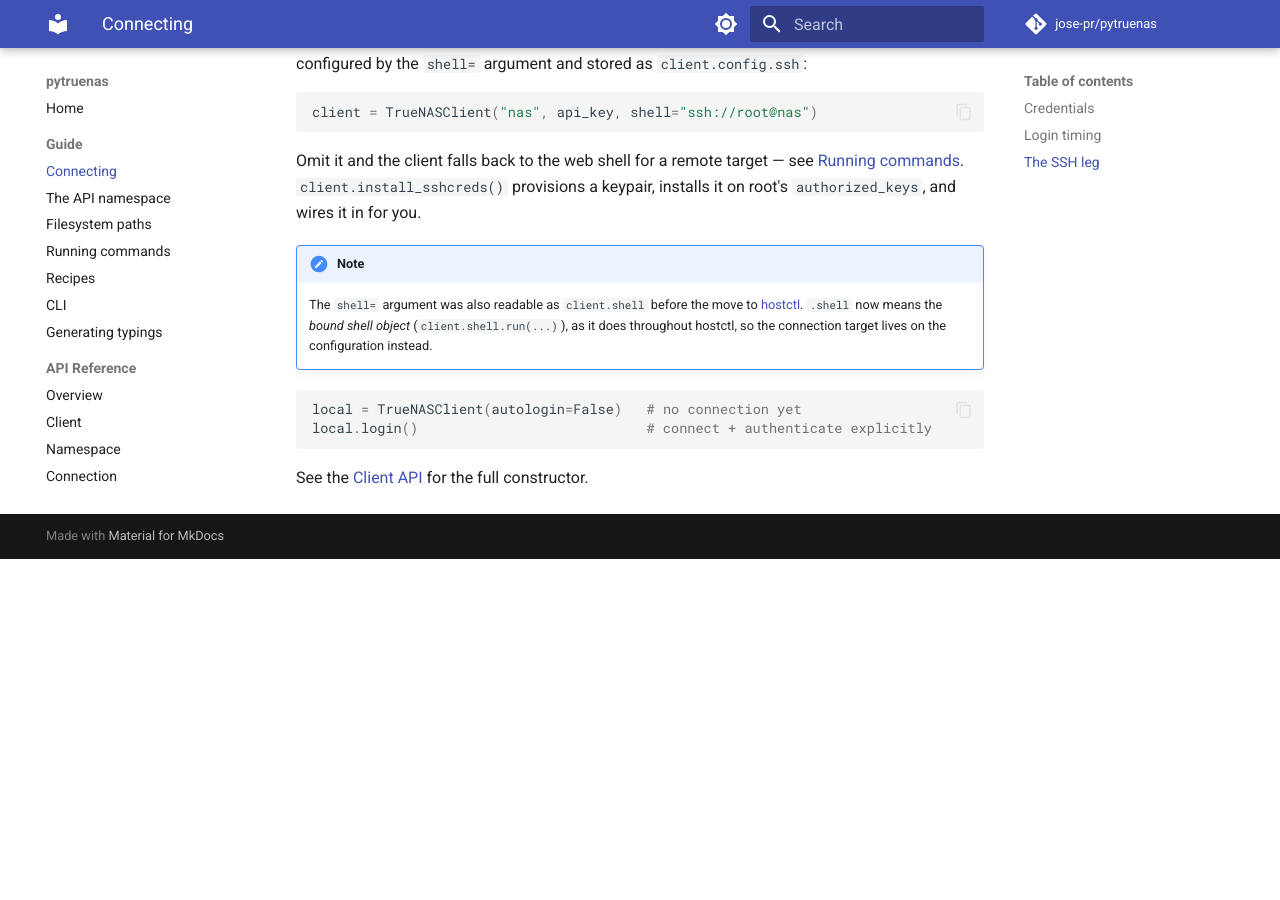
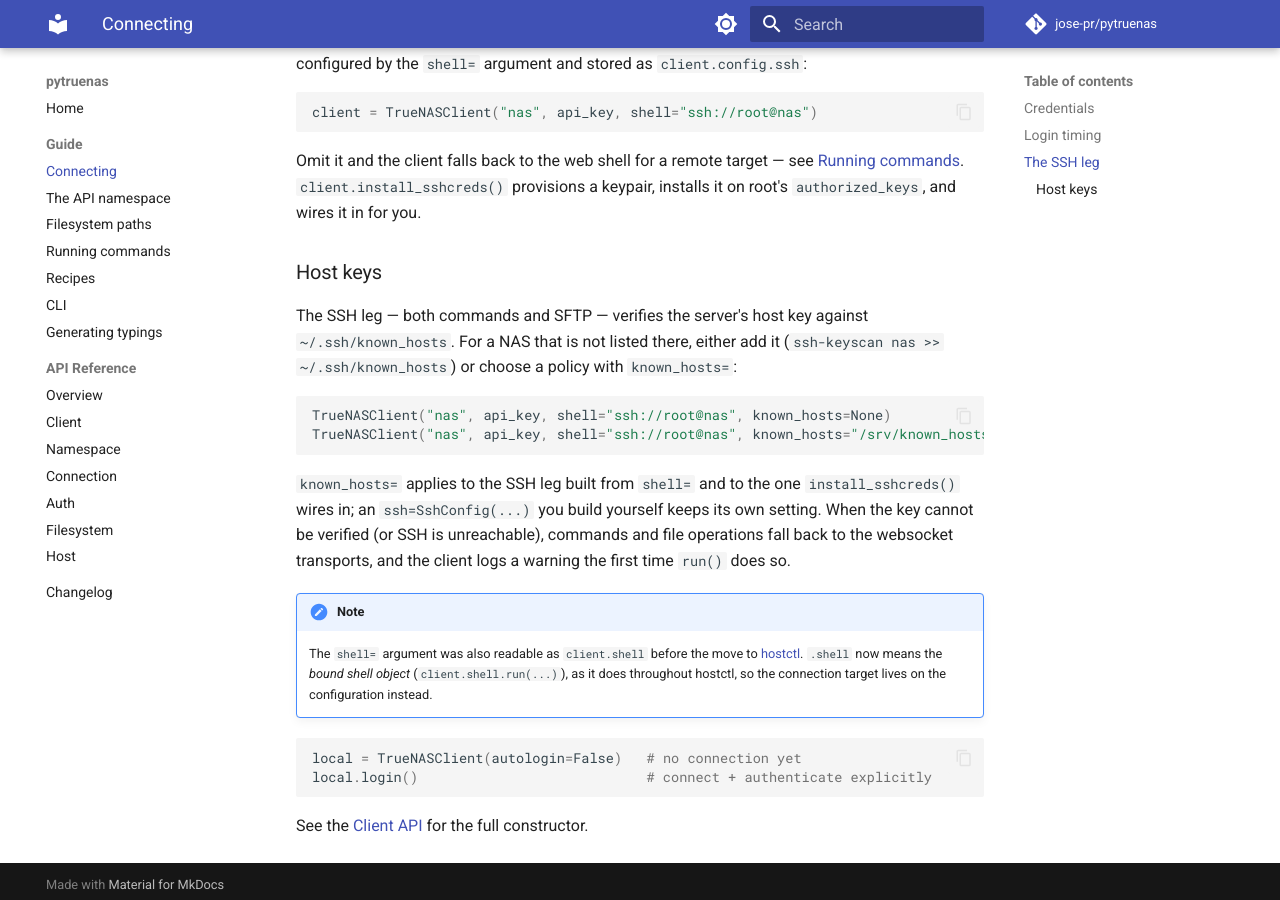
Before and after one commit to jose-pr/pytruenas, an MkDocs documentation site: the page built from docs/guide/connecting.md, in a window 1280 px wide and 900 px high, scrolled down 1487 px. Built offline with MkDocs 1.6.1 and Material for MkDocs 9.7.7, drawn with Linux system fonts in a browser that asks for light colours; comment, search, counter and statistics services are not loaded; before the commit the page ends 2046 px from its top, so only the background shows below that.

Commit message:
docs: host-key verification, known_hosts=, additive env=, new floors

````diff
--- a/docs/guide/connecting.md
+++ b/docs/guide/connecting.md
@@ -66,6 +66,23 @@
 [Running commands](commands.md). `client.install_sshcreds()` provisions a
 keypair, installs it on root's `authorized_keys`, and wires it in for you.
 
+### Host keys
+
+The SSH leg — both commands and SFTP — verifies the server's host key against
+`~/.ssh/known_hosts`. For a NAS that is not listed there, either add it
+(`ssh-keyscan nas >> ~/.ssh/known_hosts`) or choose a policy with `known_hosts=`:
+
+```python
+TrueNASClient("nas", api_key, shell="ssh://root@nas", known_hosts=None)            # do not check
+TrueNASClient("nas", api_key, shell="ssh://root@nas", known_hosts="/srv/known_hosts")  # this file
+```
+
+`known_hosts=` applies to the SSH leg built from `shell=` and to the one
+`install_sshcreds()` wires in; an `ssh=SshConfig(...)` you build yourself keeps
+its own setting. When the key cannot be verified (or SSH is unreachable),
+commands and file operations fall back to the websocket transports, and the
+client logs a warning the first time `run()` does so.
+
 !!! note
     The `shell=` argument was also readable as `client.shell` before the move
     to [hostctl](https://github.com/jose-pr/hostctl). `.shell` now means the
````
Also changed, not shown: CHANGELOG.md (+35 -0 lines), README.md (+1 -1 lines), docs/guide/commands.md (+3 -1 lines), docs/guide/filesystem.md (+5 -4 lines).
